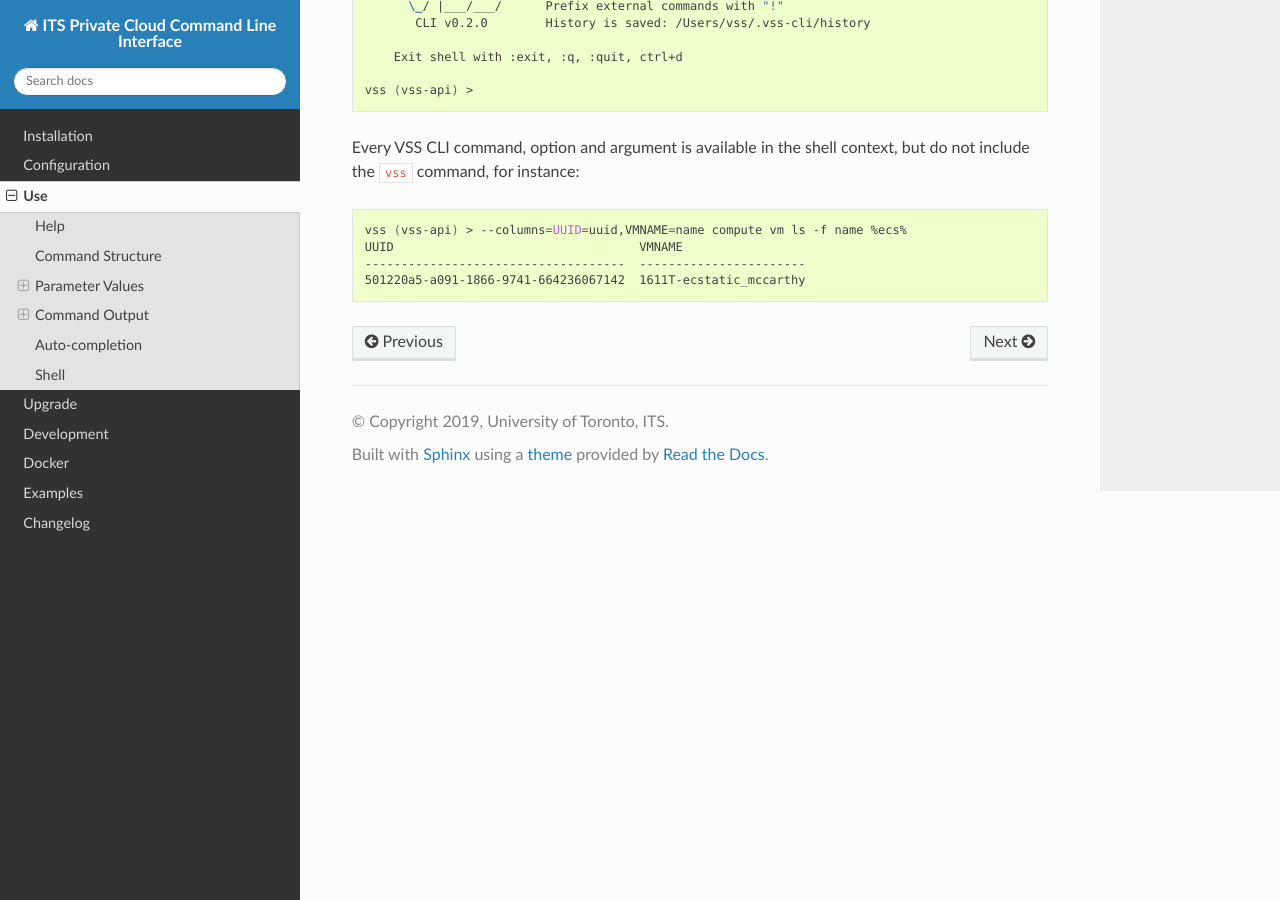
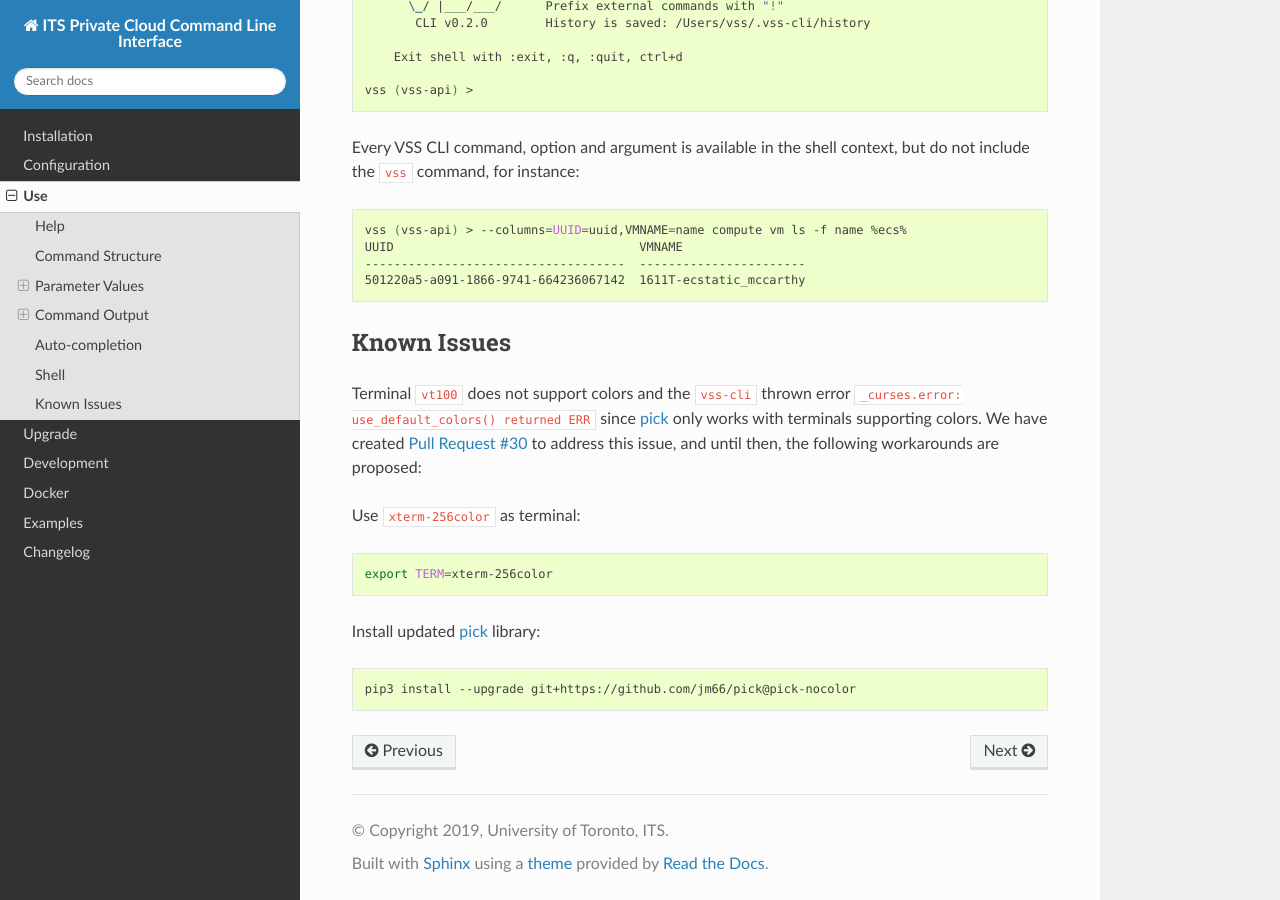
Before and after one commit to EIS-ITS/vss-cli, a Sphinx documentation site: the page built from docs/use.rst, in a window 1280 px wide and 900 px high, scrolled down 7213 px. Built offline with Sphinx 7.4.7 and the Read the Docs theme 2.0.0, drawn with Linux system fonts in a browser that asks for light colours; the version number could not be read and is left out.

Commit message:
Issue #135: 📚pick/curses error when terminal does not support colour - fixes #135

```diff
--- a/docs/changelog.rst
+++ b/docs/changelog.rst
@@ -2,14 +2,15 @@
 Changelog
 =========
 
-`v0.2.1 <https://gitlab-ee.eis.utoronto.ca/vss/vss-cli/tags/v0.2.1>`_ (2019-08-14)
+`v0.2.1 <https://gitlab-ee.eis.utoronto.ca/vss/vss-cli/tags/v0.2.1>`_ (2019-08-15)
 ==================================================================================
 
 **Improvements:**
 
 - `#129 <https://gitlab-ee.eis.utoronto.ca/vss/vss-cli/issues/129>`_: ``core``: pyvss upgrade from 0.9.38 -> 0.9.39: by `jm.lopez`_
 - `#131 <https://gitlab-ee.eis.utoronto.ca/vss/vss-cli/issues/131>`_: ``docs``: vmware paravirtual scsi migration how-to: by `jm.lopez`_
-- `#133 <https://gitlab-ee.eis.utoronto.ca/vss/vss-cli/issues/133>`_:``core``: ``vss`` command as an alias of ``vss-cli``: by `jm.lopez`_
+- `#133 <https://gitlab-ee.eis.utoronto.ca/vss/vss-cli/issues/133>`_: ``core``: ``vss`` command as an alias of ``vss-cli``: by `jm.lopez`_
+- `#135 <https://gitlab-ee.eis.utoronto.ca/vss/vss-cli/issues/135>`_: ``docs``: known issues in `docs/use.rst` : by `jm.lopez`_
 
 **Bug Fixes:**
 
--- a/docs/use.rst
+++ b/docs/use.rst
@@ -403,4 +403,27 @@ but do not include the ``vss`` command, for instance:
     501220a5-a091-1866-9741-664236067142  1611T-ecstatic_mccarthy
 
 
+Known Issues
+------------
+
+Terminal ``vt100`` does not support colors and the ``vss-cli`` thrown error
+``_curses.error: use_default_colors() returned ERR`` since `pick`_ only works with
+terminals supporting colors. We have created `Pull Request #30`_ to address
+this issue, and until then, the following workarounds are proposed:
+
+Use ``xterm-256color`` as terminal:
+
+.. code-block:: bash
+
+    export TERM=xterm-256color
+
+
+Install updated `pick`_ library:
+
+.. code-block:: bash
+
+    pip3 install --upgrade git+https://github.com/jm66/pick@pick-nocolor
+
 .. _`jq`: https://stedolan.github.io/jq/
+.. _`pick`: https://github.com/wong2/pick
+.. _`Pull Request #30`: https://github.com/wong2/pick/pull/30
```
Also changed, not shown: CHANGELOG.md (+2 -1 lines), .bumpversion.cfg, 3 other files.
